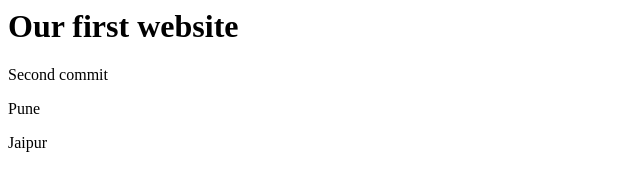
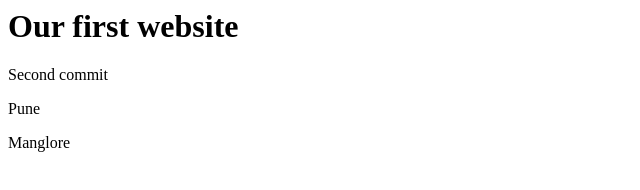
Before and after one commit to Anjali200306/NewLocker, a plain HTML site: page index.html in a window 1280 px wide. Shown: the full height of the page, 0-640 px from the left. Drawn offline with Linux system fonts and the light colour scheme.

Commit message:
manglore

```diff
--- a/index.html
+++ b/index.html
@@ -1,4 +1,4 @@
 <h1>Our first website</h1>
 <p>Second commit</p>
 <p>Pune</p>
-<p>Jaipur</p>
+<p>Manglore</p>
```
